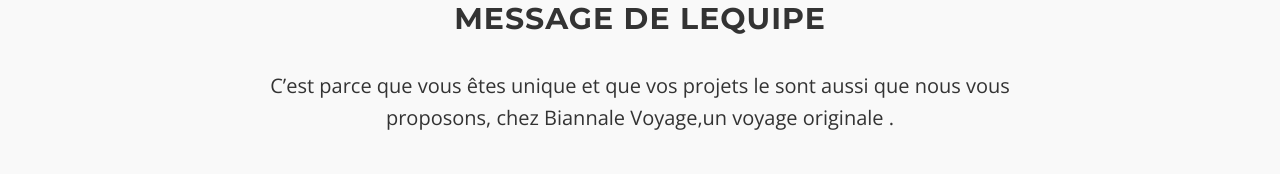
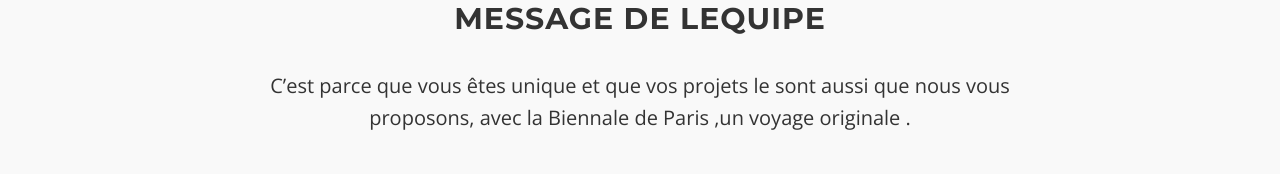
Before and after one commit to saidteste/Biennale-de-Paris, a plain HTML site: page index.html in a window 1280 px wide. Shown: the part 3434-3608 px from the top of the page. Drawn offline with nearby package versions, Linux system fonts and the light colour scheme.

Commit message:
Update index.html

```diff
--- a/index.html
+++ b/index.html
@@ -203,7 +203,7 @@
 		<div class="col-lg-8 col-lg-offset-2">
 			<h2>Message de Lequipe </h2>
 			<p>
-				 C’est parce que vous êtes unique et que vos projets le sont aussi que nous vous proposons, chez Biannale Voyage,un voyage originale .
+				 C’est parce que vous êtes unique et que vos projets le sont aussi que nous vous proposons, avec la Biennale de Paris ,un voyage originale .
 			<p>
 				<i><a href="" style="border-bottom:1px dashed #ccc;">direction@voyagesdeparis.fr</a></i>
 			</p>
```
